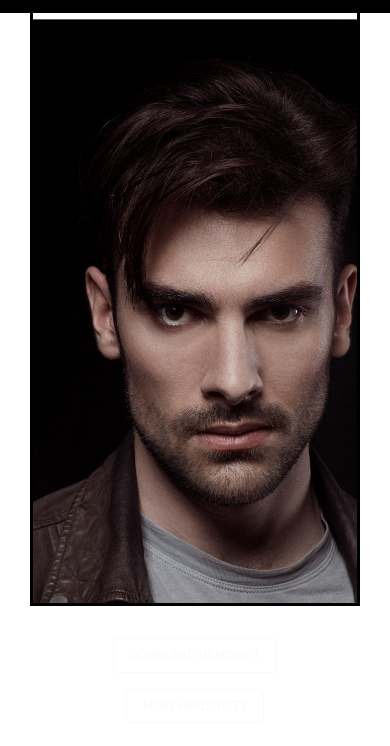
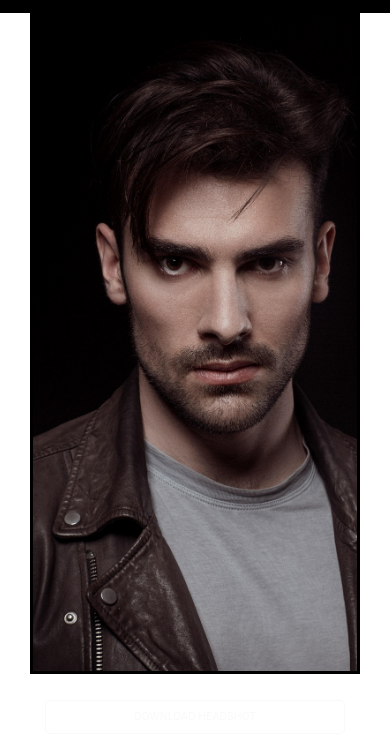
Before and after one commit to jffry93/actor-portfolio, a website built with Parcel: page src/index.html in a window 390 px wide. Shown: the part 87-833 px from the top of the page. Built offline with nearby package versions, Linux system fonts and the light colour scheme.

Commit message:
adjusted homepage headshot section
changed the download headshot and more headshots button

```diff
--- a/package.json
+++ b/package.json
@@ -13,7 +13,7 @@
         "parcel-bundler": "^1.12.4"
     },
     "scripts": {
-        "deploy": "gh-pages -d dist",
+        "deploy": "gh-pages -d src",
         "dev": "parcel src/index.html",
         "prod": "parcel build src/index.html"
     },
--- a/sass/_home-headshot.scss
+++ b/sass/_home-headshot.scss
@@ -15,14 +15,16 @@
         overflow: hidden;
     }
     img {
-        height: 75vh;
+        min-height: 800px;
+        height: 80vh!important;
         object-fit: cover;
-        transform: scale(1.3);
+        transform: scale(1.2);
         position: relative;
         top: 6rem;
     }
-    a {
+    .headshot-btns {
         position: relative;
+        transform: translate(0%, 10%);
         font-size: 1.5rem;
     }
 }
--- a/sass/_mobile.scss
+++ b/sass/_mobile.scss
@@ -73,7 +73,7 @@
     }
     a {
         position: relative;
-        font-size: 1.3rem;
+        font-size: 1rem;
     }
 }
 
@@ -103,21 +103,22 @@
     }
     .headshot-container {
         position: relative;
-        top: 3rem!important;
+        top: 2rem!important;
         h1 {
             font-size: 1.5rem!important;
             font-weight: 800;
             transform: translate(0%, 10%)!important;
         }
         img {
-            height: 70vh!important;
-            left: 0px!important;
-            transform: scale(1);
+            min-height: 400px!important;
+            top: 10px!important;
+            right: 35px!important;
+            transform: scale(1)!important;
         }
         a {
             position: relative;
-            top: 1rem;
-            font-size: .7rem!important;
+            top: 0rem;
+            font-size: .65rem!important;
         }
     }
     ul.social {
--- a/src/index.html
+++ b/src/index.html
@@ -58,9 +58,9 @@
                 <div class="headshot-border">
                     <img src="img/delbelheadshot.jpg" alt="">
                 </div>
-                <div class="container">
-                    <a href="img/delbelheadshot.jpg" download="Matthew-Del-Bel-Belluz.jpg" class="btn btn-outline-light btn-lg my-3 ">Download Headshot</a>
-                    <a href="# " target="_blank " class="btn btn-outline-light btn-lg block ">More Headshots</a>
+                <div class="container headshot-btns row">
+                    <a href="img/delbelheadshot.jpg" download="Matthew-Del-Bel-Belluz.jpg" class="btn btn-outline-light btn-lg my-3 col-12">Download Headshot</a>
+                    <a href="# " target="_blank " class="btn btn-outline-light btn-lg col-12">More Headshots</a>
                 </div>
             </div>
             <div class="col-12 py-4 col-lg-4 text-center text-lg-left">
```
Also changed, not shown: dist/index.html, src/css/style.min.css, 8 other files.
